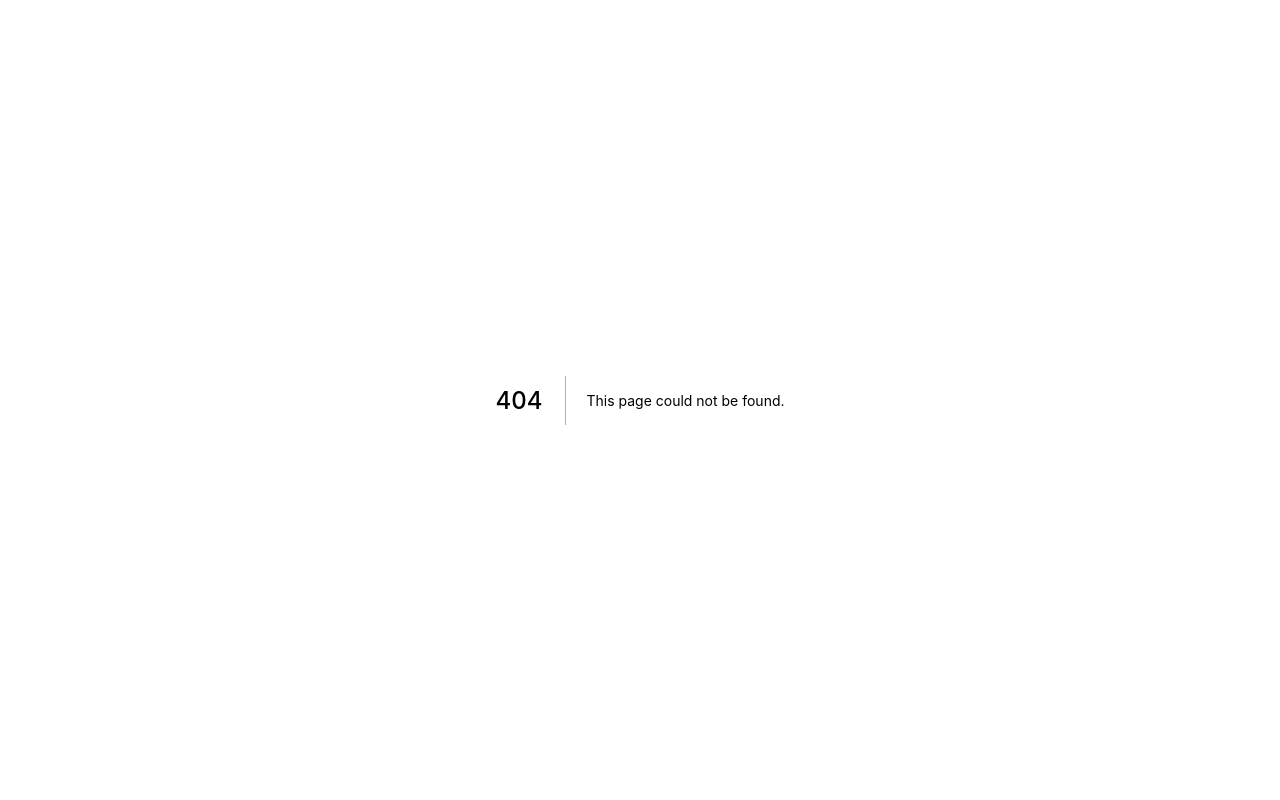
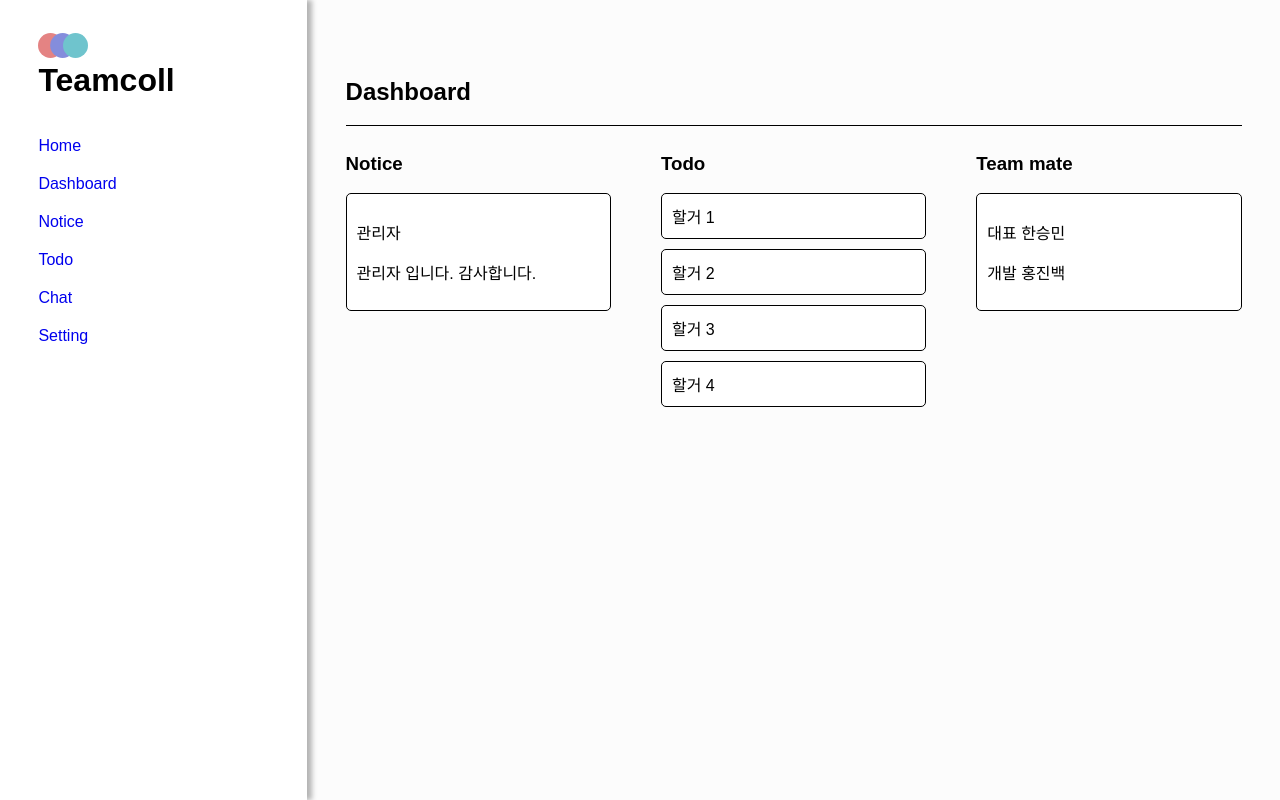
Before and after one commit to Teamcoll/teamcoll-front, a Next.js app: page /dashboard in a window 1280 px wide. Before the commit this address had no page. Built offline with nearby package versions, Linux system fonts and the light colour scheme.

Commit message:
INIT Dashboard draft

```diff
--- /dev/null
+++ b/pages/dashboard.js
@@ -0,0 +1,77 @@
+import { Layout } from "Component/Layout";
+import styled from "styled-components";
+
+const Card = styled.div`
+  background-color: white;
+  border-radius: 5px;
+  padding: 10px 10px;
+  border: 1px solid black;
+`;
+
+const Devider = styled.hr`
+  width: 100%;
+  height: 0.5px;
+  background-color: black;
+  border: none;
+`;
+
+const NoticeCard = styled(Card)``;
+const TodoCard = styled(Card)`
+  margin-bottom: 10px;
+  &:last-child {
+    margin: 0;
+  }
+`;
+const ContactCard = styled(Card)``;
+
+const Grid = styled.div`
+  display: flex;
+  flex-direction: row;
+  article {
+    flex-basis: 33.3%;
+
+    &:first-of-type {
+      margin-left: 0px;
+      margin-right: 50px;
+    }
+
+    &:last-child {
+      margin-left: 50px;
+      margin-right: 0px;
+    }
+  }
+`;
+
+const DashBoard = () => {
+  return (
+    <Layout>
+      <h2>Dashboard</h2>
+      <Devider />
+      <Grid>
+        <article>
+          <h3>Notice</h3>
+          <NoticeCard>
+            <p>관리자</p>
+            <p>관리자 입니다. 감사합니다.</p>
+          </NoticeCard>
+        </article>
+        <article>
+          <h3>Todo</h3>
+          <TodoCard>할거 1</TodoCard>
+          <TodoCard>할거 2</TodoCard>
+          <TodoCard>할거 3</TodoCard>
+          <TodoCard>할거 4</TodoCard>
+        </article>
+        <article>
+          <h3>Team mate</h3>
+          <ContactCard>
+            <p>대표 한승민</p>
+            <p>개발 홍진백</p>
+          </ContactCard>
+        </article>
+      </Grid>
+    </Layout>
+  );
+};
+
+export default DashBoard;
```
